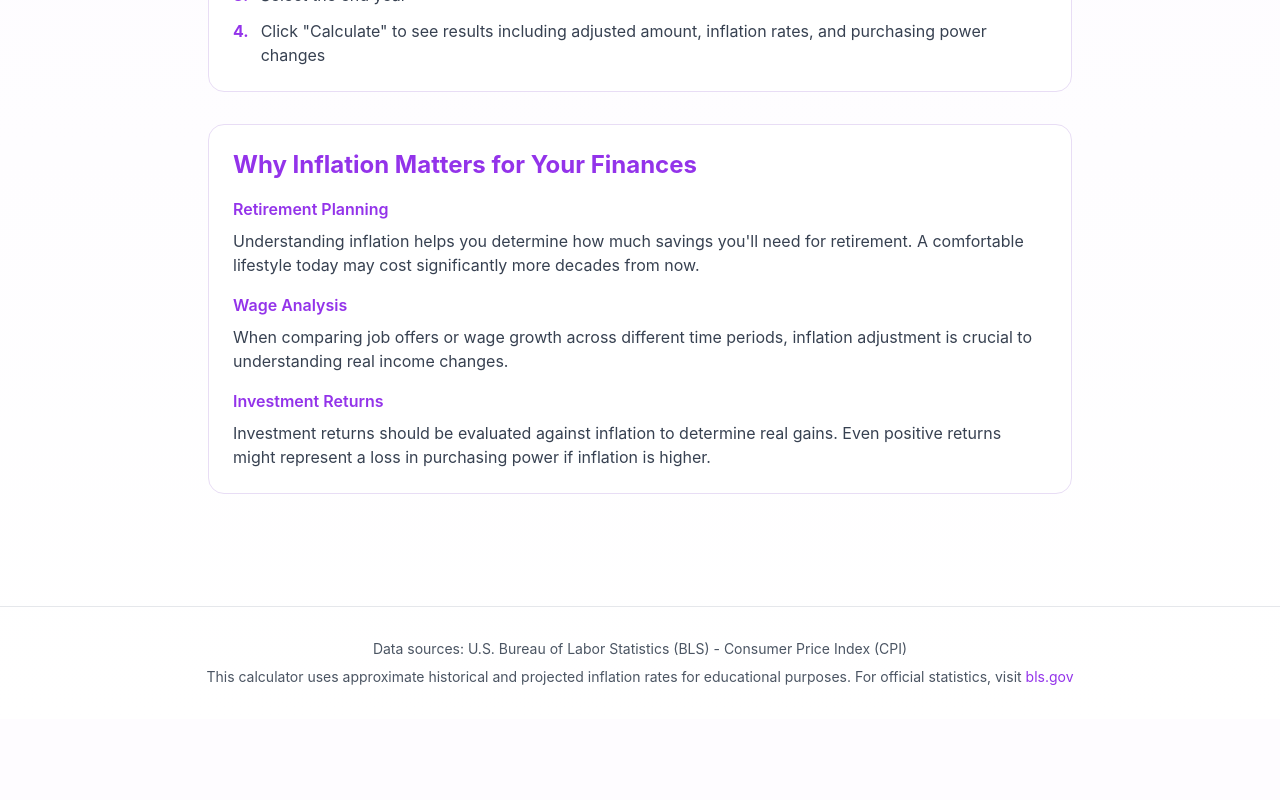
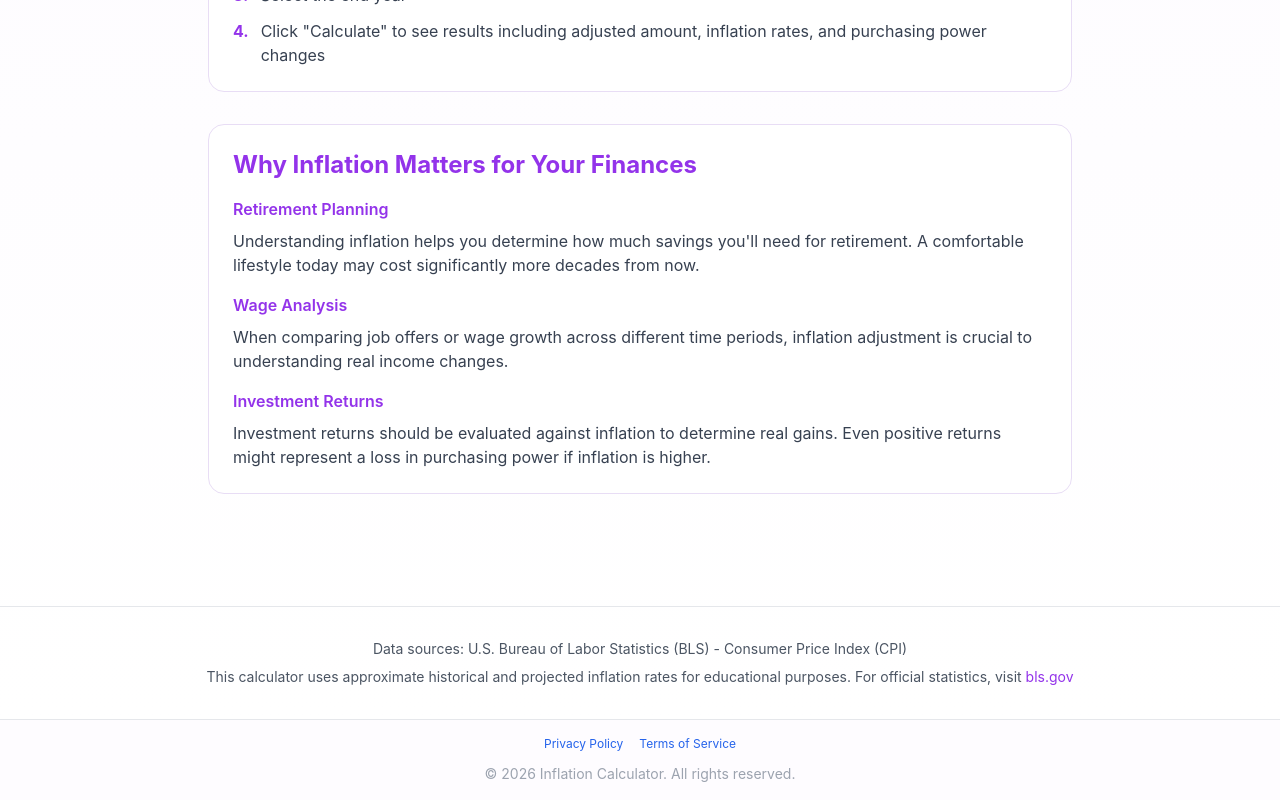
Before and after one commit to userlim/inflation-calculator, a Next.js app: page / in a window 1280 px wide. Shown: the part 2128-2928 px from the top of the page. Before the commit the page ends 2847 px from the top, so only its background shows below. Built offline with nearby package versions, Linux system fonts and the light colour scheme.

Commit message:
Add footer links

```diff
--- a/src/app/layout.tsx
+++ b/src/app/layout.tsx
@@ -70,6 +70,13 @@ export default function RootLayout({
         <main className="min-h-screen bg-gradient-to-b from-white to-blue-50">
           {children}
         </main>
+        <footer className="border-t border-gray-200 py-4 text-center text-sm text-gray-400">
+          <div className="flex flex-wrap justify-center gap-4 mb-3">
+            <a href="/privacy-policy" className="text-blue-600 hover:text-blue-800 text-xs">Privacy Policy</a>
+            <a href="/terms" className="text-blue-600 hover:text-blue-800 text-xs">Terms of Service</a>
+          </div>
+          &copy; 2026 Inflation Calculator. All rights reserved.
+        </footer>
       </body>
     </html>
   );
```
